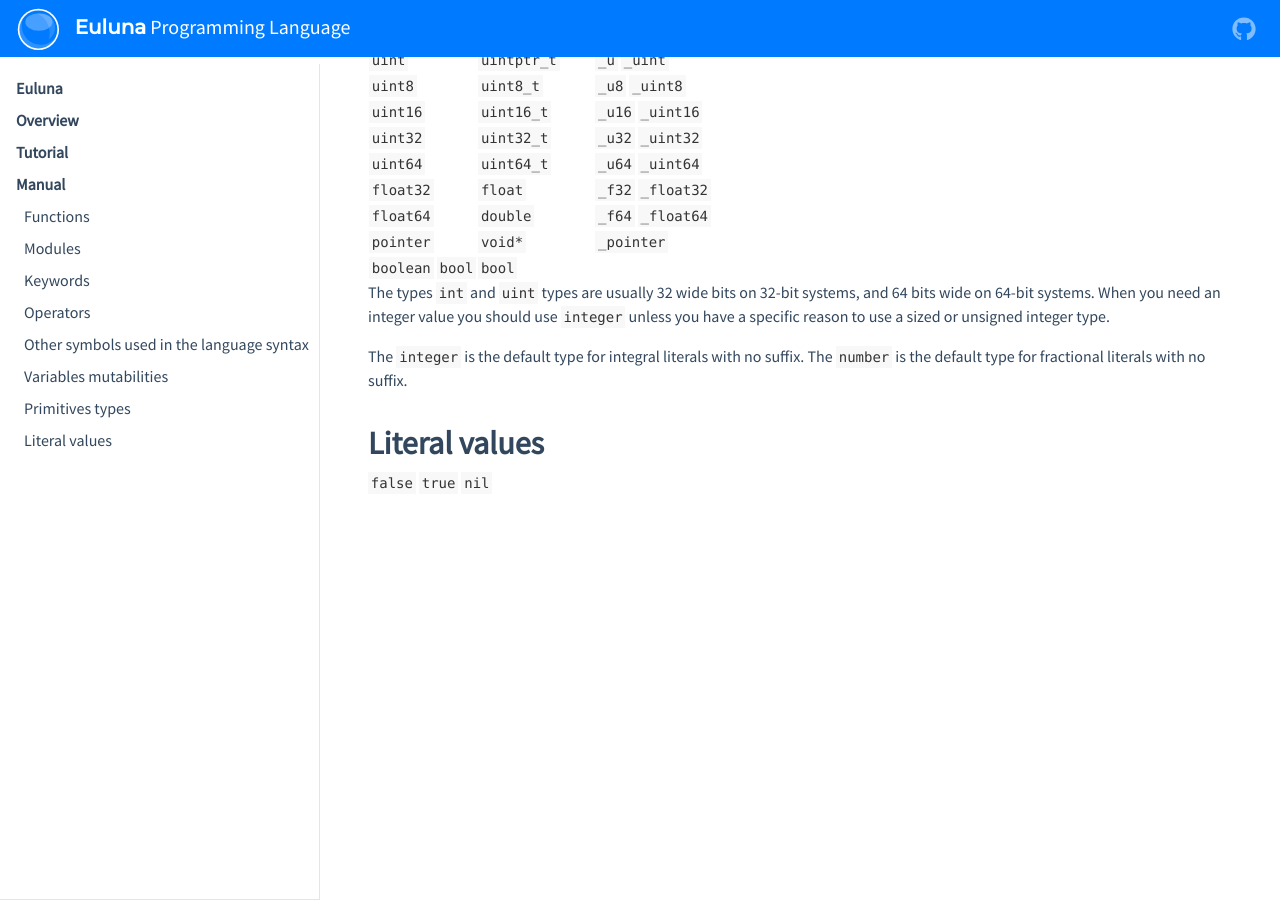
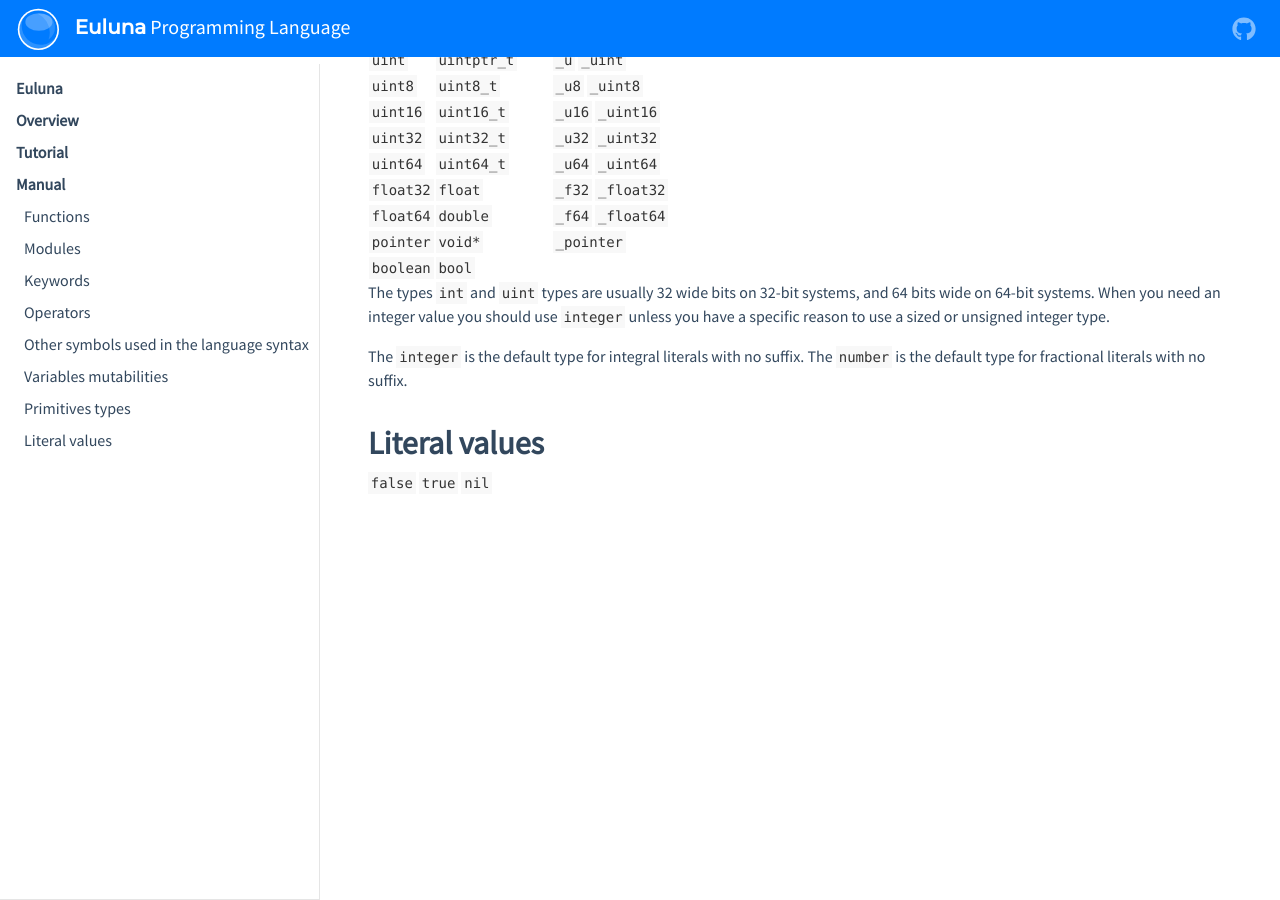
Before and after one commit to edubart/nelua-lang, a Jekyll site: the page built from docs/pages/manual.md, in a window 1280 px wide and 900 px high, scrolled down 2583 px. Built offline with Jekyll 4.4.1, drawn with Linux system fonts in a browser that asks for light colours; nearby versions of some CDN libraries.

Commit message:
Remove bool alias

```diff
--- a/docs/pages/manual.md
+++ b/docs/pages/manual.md
@@ -121,7 +121,7 @@
 | `float32`         | `float`         | `_f32` `_float32`   |
 | `float64`         | `double`        | `_f64` `_float64`   |
 | `pointer`         | `void*`         | `_pointer`          |
-| `boolean` `bool`  | `bool`          |                     |
+| `boolean`         | `bool`          |                     |
 
 The types `int` and `uint` types are usually 32 wide bits on 32-bit systems,
 and 64 bits wide on 64-bit systems. When you need an integer value you should use `integer`
```
Also changed, not shown: docs/pages/overview.md (+1 -1 lines), 3 other files.
